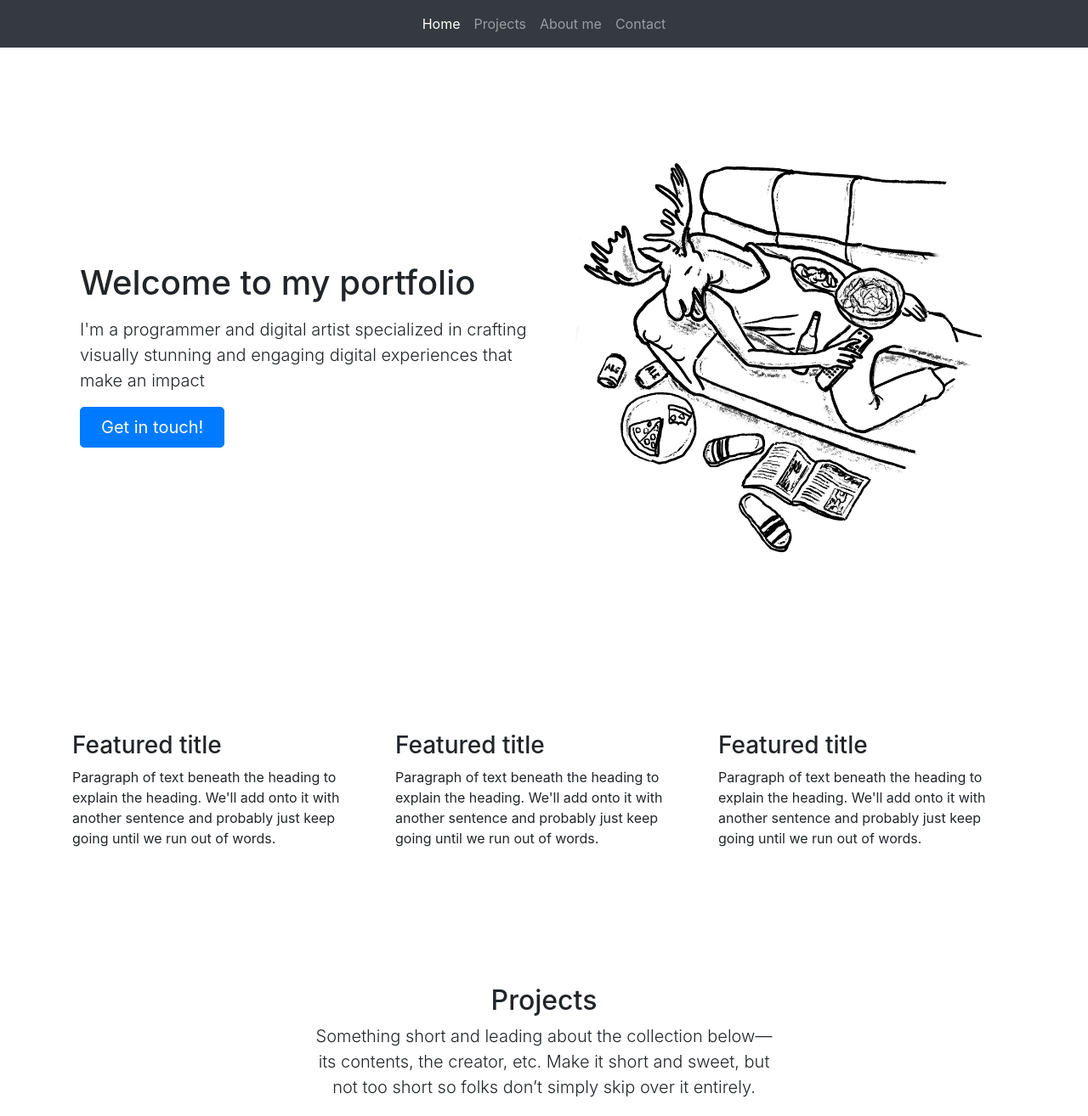
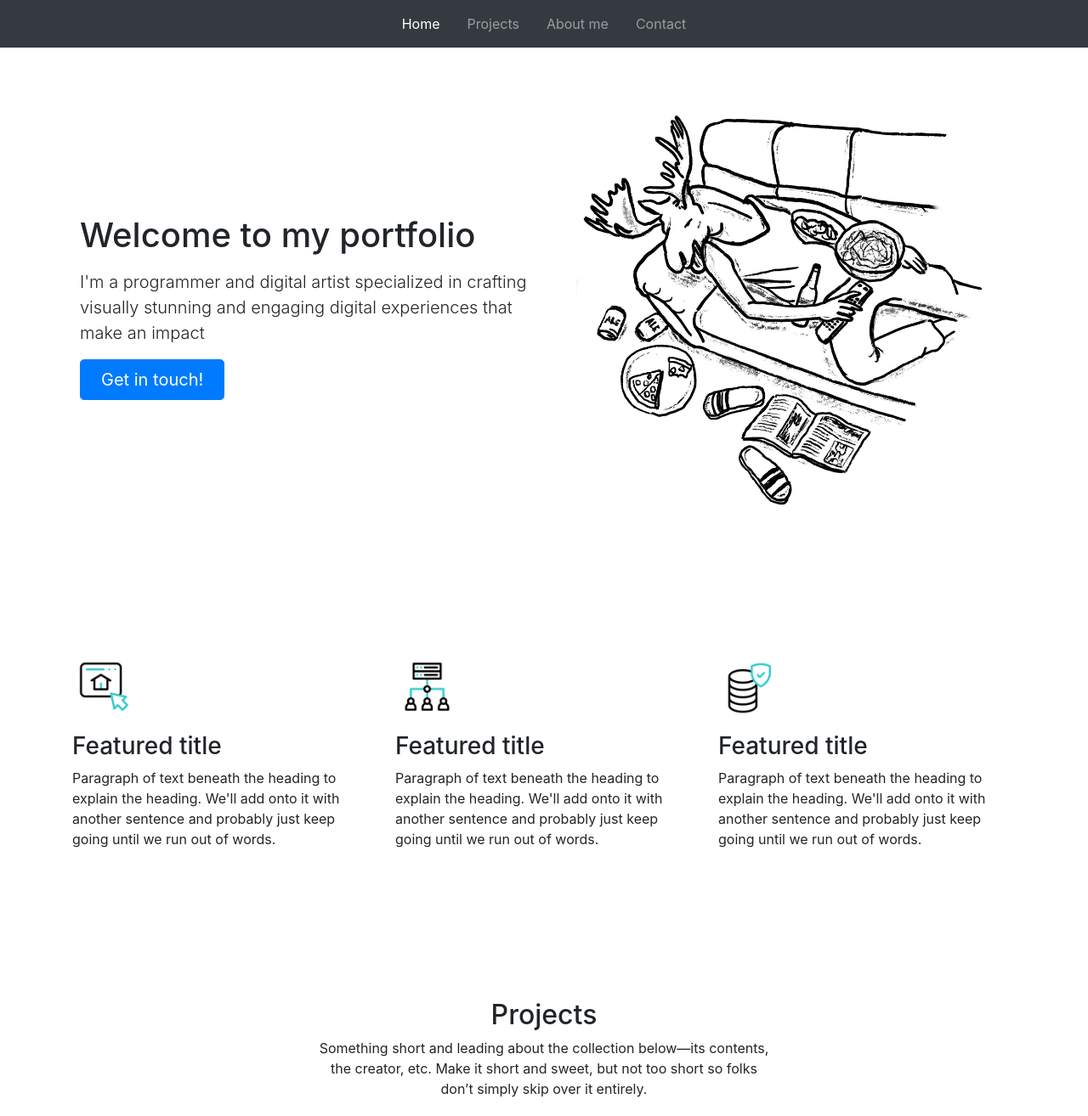
Before and after one commit to nagamine-ken/code-portfolio, a website: page public/index.html in a window 1280 px wide. Shown: the top 1314 px of the page at 85% size. Drawn offline with nearby package versions, Linux system fonts and the light colour scheme.

Commit message:
bootstrap alignment

```diff
--- a/package.json
+++ b/package.json
@@ -11,6 +11,7 @@
   "dependencies": {
     "axios": "^1.3.4",
     "body-parser": "^1.20.2",
+    "bootstrap-icons": "^1.10.3",
     "dotenv": "^16.0.3",
     "ejs": "^3.1.9",
     "env": "^0.0.2",
--- a/public/index.html
+++ b/public/index.html
@@ -15,8 +15,8 @@
 <body>
 
 
-  <nav class="navbar navbar-expand-lg navbar-dark bg-dark" aria-label="Tenth navbar example">
-    <div class="container-fluid">
+  <nav class="navbar fixed-top navbar-expand-lg navbar-dark bg-dark" aria-label="Tenth navbar example">
+    <div class="container-fluid justify-content-end">
       <button class="navbar-toggler" type="button" data-bs-toggle="collapse" data-bs-target="#navbarsExample08"
         aria-controls="navbarsExample08" aria-expanded="false" aria-label="Toggle navigation">
         <span class="navbar-toggler-icon"></span>
@@ -67,9 +67,7 @@
         <div class="feature col-md-4 col-sm-12">
           <div
             class="feature-icon d-inline-flex align-items-center justify-content-center text-bg-primary bg-gradient fs-2 mb-3">
-            <svg class="bi" width="1em" height="1em">
-              <use xlink:href="#collection" />
-            </svg>
+            <img src="images/website.gif" alt="website animation" style="width:75px;height:75px;">
           </div>
           <h3 class="fs-2">Featured title</h3>
           <p>Paragraph of text beneath the heading to explain the heading. We'll add onto it with another sentence and
@@ -79,9 +77,7 @@
         <div class="feature col-md-4 col-sm-12">
           <div
             class="feature-icon d-inline-flex align-items-center justify-content-center text-bg-primary bg-gradient fs-2 mb-3">
-            <svg class="bi" width="1em" height="1em">
-              <use xlink:href="#people-circle" />
-            </svg>
+            <img src="images/server.gif" alt="website animation" style="width:75px;height:75px;">
           </div>
           <h3 class="fs-2">Featured title</h3>
           <p>Paragraph of text beneath the heading to explain the heading. We'll add onto it with another sentence and
@@ -91,9 +87,7 @@
         <div class="feature col-md-4 col-sm-12">
           <div
             class="feature-icon d-inline-flex align-items-center justify-content-center text-bg-primary bg-gradient fs-2 mb-3">
-            <svg class="bi" width="1em" height="1em">
-              <use xlink:href="#toggles2" />
-            </svg>
+            <img src="images/database.gif" alt="website animation" style="width:75px;height:75px;">
           </div>
           <h3 class="fs-2">Featured title</h3>
           <p>Paragraph of text beneath the heading to explain the heading. We'll add onto it with another sentence and
@@ -108,7 +102,7 @@
       <div class="row py-lg-5">
         <div class="col-lg-6 col-md-8 mx-auto">
           <h2 class="fw-light">Projects</h2>
-          <p class="lead text-body-secondary">Something short and leading about the collection below—its contents, the
+          <p class="text-body-secondary">Something short and leading about the collection below—its contents, the
             creator, etc. Make it short and sweet, but not too short so folks don’t simply skip over it entirely.</p>
 
         </div>
@@ -131,7 +125,7 @@
                     additional content. This content is a little bit longer.</p>
                   <div class="d-flex justify-content-between align-items-center">
                     <div class="btn-group">
-                      <button type="button" class="btn btn-sm btn-outline-secondary">View</button>
+                      <button type="button" class="btn btn-sm btn-outline-primary">View</button>
                     </div>
                   </div>
                 </div>
@@ -151,7 +145,7 @@
                     additional content. This content is a little bit longer.</p>
                   <div class="d-flex justify-content-between align-items-center">
                     <div class="btn-group">
-                      <button type="button" class="btn btn-sm btn-outline-secondary">View</button>
+                      <button type="button" class="btn btn-sm btn-outline-primary">View</button>
                     </div>
                   </div>
                 </div>
@@ -171,7 +165,7 @@
                     additional content. This content is a little bit longer.</p>
                   <div class="d-flex justify-content-between align-items-center">
                     <div class="btn-group">
-                      <button type="button" class="btn btn-sm btn-outline-secondary">View</button>
+                      <button type="button" class="btn btn-sm btn-outline-primary">View</button>
                     </div>
                   </div>
                 </div>
@@ -192,7 +186,7 @@
                     additional content. This content is a little bit longer.</p>
                   <div class="d-flex justify-content-between align-items-center">
                     <div class="btn-group">
-                      <button type="button" class="btn btn-sm btn-outline-secondary">View</button>
+                      <button type="button" class="btn btn-sm btn-outline-primary">View</button>
                     </div>
                   </div>
                 </div>
@@ -252,7 +246,7 @@
               My passion for design and technology started at a young age, and I’ve been honing my skills ever since. When I’m
               not working on client projects, you can usually find me experimenting with new techniques and technologies, or
               exploring the great outdoors.</p>
-            <button class="btn btn-outline-light" type="button">Example button</button>
+            <!-- <button class="btn btn-outline-light" type="button">Example button</button> -->
           </div>
         </div>
       </div>
--- a/public/styles.css
+++ b/public/styles.css
@@ -1,3 +1,7 @@
+.nav-item {
+  margin: 0 0.5em 0 0.5em;
+}
+
 .bd-placeholder-img {
     font-size: 1.125rem;
     text-anchor: middle;
@@ -12,11 +16,9 @@
     }
   }
 
-  /* @media (min-width: 992px) {
-    .hero-image {
-      max-width: 50%;
-    }
-  } */
+  .feature {
+    margin-bottom: 1em;
+  }
 
   .btn-group {
     margin: auto;
```
Also changed, not shown: public/images/database.gif (added), public/images/server.gif (added), public/images/website.gif (added), 1 other file.
